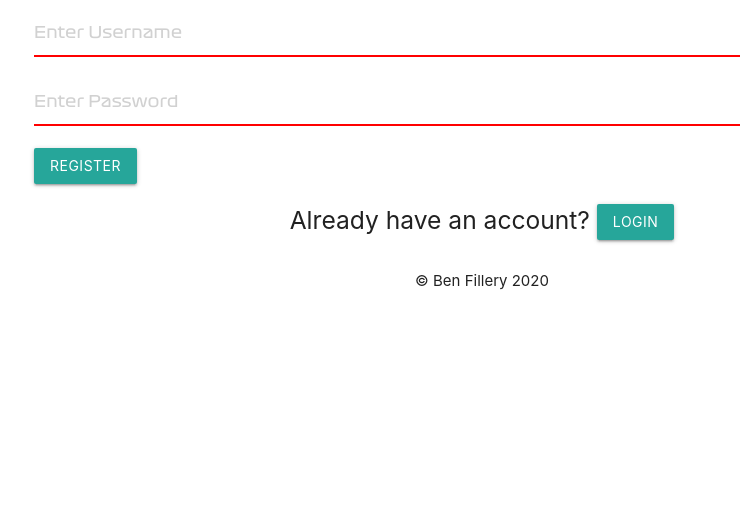
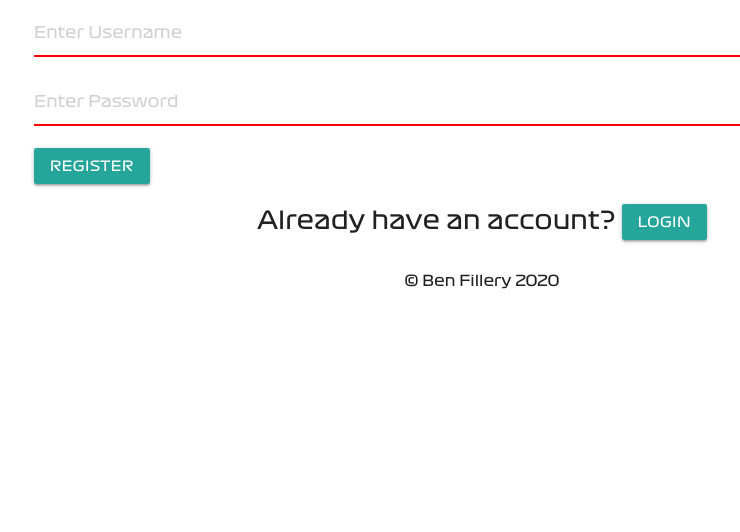
Before and after one commit to filleben/F1Dictionary, a Flask app: page /register in a window 1280 px wide. Shown: the part 321-853 px from the top of the page, without its empty margins (158-898 px from the left). Run offline with Flask 2, Linux system fonts and the light colour scheme; some libraries are stand-ins or nearby versions.

Commit message:
updated element classes as required by css clean

```diff
--- a/templates/404.html
+++ b/templates/404.html
@@ -1,7 +1,7 @@
 {% extends 'base.html'%} {% block content %}
-<h4 class="center">Page Not Found</h4>
-<h5 class="center">Sorry looks like you got lost!</h5>
+<h4 class="center font">Page Not Found</h4>
+<h5 class="center font">Sorry looks like you got lost!</h5>
 <div class="row center">
-    <a href="{{url_for('display_definitions')}}" class="btn waves-effect waves-light btn-red">Home</a>
+    <a href="{{url_for('display_definitions')}}" class="btn waves-effect waves-light btn-red font">Home</a>
 </div>
 {% endblock %}
--- a/templates/addDefinition.html
+++ b/templates/addDefinition.html
@@ -1,6 +1,6 @@
 {% extends 'base.html'%} {% block content %}
 {% if 'username' in session %}
-<h4 class="center">Add a definition below!</h4>
+<h4 class="center font">Add a definition below!</h4>
 <div class="block-divider"></div>
 <div class="container">
     <form action="{{url_for('insert_definition')}}" method="POST" class="font">
@@ -28,11 +28,11 @@
             </div>
         </div>
         <div class="row">
-            <button class="btn waves-effect waves-light btn-red" type="submit">Add Definition</button>
+            <button class="btn waves-effect waves-light btn-red font" type="submit">Add Definition</button>
         </div>
     </form>
 </div>
 {% else %}
-<h4 class="center">You Need to be logged in to view this page!</h4>
+<h4 class="center font">You Need to be logged in to view this page!</h4>
 {% endif %}
 {% endblock %}
--- a/templates/editDefinition.html
+++ b/templates/editDefinition.html
@@ -1,6 +1,6 @@
 {% extends 'base.html'%} {% block content %}
 {% if 'username' in session %}
-<h4 class="center">Editing Definitions</h4>
+<h4 class="center font">Editing Definitions</h4>
 <div class="block-divider"></div>
 <div class="container">
     <form action="{{ url_for('update_definition', term_id=term._id) }}" method="POST">
@@ -33,11 +33,11 @@
             </div>
         </div>
         <div class="row">
-            <button class="btn waves-effect waves-light btn-red" type="submit">Update Definition</button>
+            <button class="btn waves-effect waves-light btn-red font" type="submit">Update Definition</button>
         </div>
     </form>
 </div>
 {% else %}
-<h4 class="center">You Need to be logged in to view this page!</h4>
+<h4 class="center font">You Need to be logged in to view this page!</h4>
 {% endif %}
 {% endblock %}
--- a/templates/footer.html
+++ b/templates/footer.html
@@ -1,5 +1,5 @@
 <footer>
-    <div class="center">
+    <div class="center font">
         <p>&copy; Ben Fillery 2020</p>
     </div>
 </footer>
--- a/templates/header.html
+++ b/templates/header.html
@@ -1,5 +1,5 @@
 <header class="header-border">
-  <nav>
+  <nav class="font">
     <div class="nav-wrapper navbar">
       <a href="{{url_for('display_definitions')}}" class="brand-logo"><img
           src="https://www.formula1.com/etc/designs/fom-website/images/f1_logo.svg" alt="F1 Logo"></a>
@@ -19,7 +19,7 @@
       </ul>
     </div>
   </nav>
-  <ul class="sidenav mobile-nav" id="mobile-demo">
+  <ul class="sidenav mobile-nav font" id="mobile-demo">
     {% if 'username' in session %}
     <li><span class="welcome-message-mbl">Welcome {{ session['username'].title() }}</span></li>
     <li><a href="{{url_for('display_definitions')}}">Home</a></li>
@@ -33,7 +33,7 @@
     {% endif %}
   </ul>
   <div class="container">
-    <div class="row">
+    <div class="row font">
       <h1 class="center title">F1 Dictionary</h1>
     </div>
   </div>
--- a/templates/index.html
+++ b/templates/index.html
@@ -1,5 +1,5 @@
 {% extends 'base.html'%} {% block content %}
-<h4 class="center">Looking for a definition? Take a look below!</h4>
+<h4 class="center font">Looking for a definition? Take a look below!</h4>
 <div class="block-divider"></div>
 <div class="container">
     <ul class="collapsible popout">
--- a/templates/register.html
+++ b/templates/register.html
@@ -1,5 +1,5 @@
 {% extends 'base.html'%} {% block content %}
-<h4 class="center">Register an account</h4>
+<h4 class="center font">Register an account</h4>
 <div class="block-divider"></div>
 <div class="container">
     <form action="{{ url_for('register')}}" method="POST" class="font">
@@ -14,12 +14,12 @@
             {{ form.password(class_='font', required=true, placeholder="Enter Password") }}
         </div>
         <div class="row">
-            <button class="btn waves-effect waves-light btn-red" type="submit">Register</button>
+            <button class="btn waves-effect waves-light btn-red font" type="submit">Register</button>
         </div>
     </form>
     <div class="row">
-        <h5 class="center">Already have an account? <a href="{{url_for('login')}}"
-                class="btn waves-effect waves-light btn-red">Login</a></h5>
+        <h5 class="center font">Already have an account? <a href="{{url_for('login')}}"
+                class="btn waves-effect waves-light btn-red font">Login</a></h5>
     </div>
 </div>
 {% endblock %}
```
Also changed, not shown: templates/definitionList.html (+5 -5 lines), templates/login.html (+4 -4 lines).
